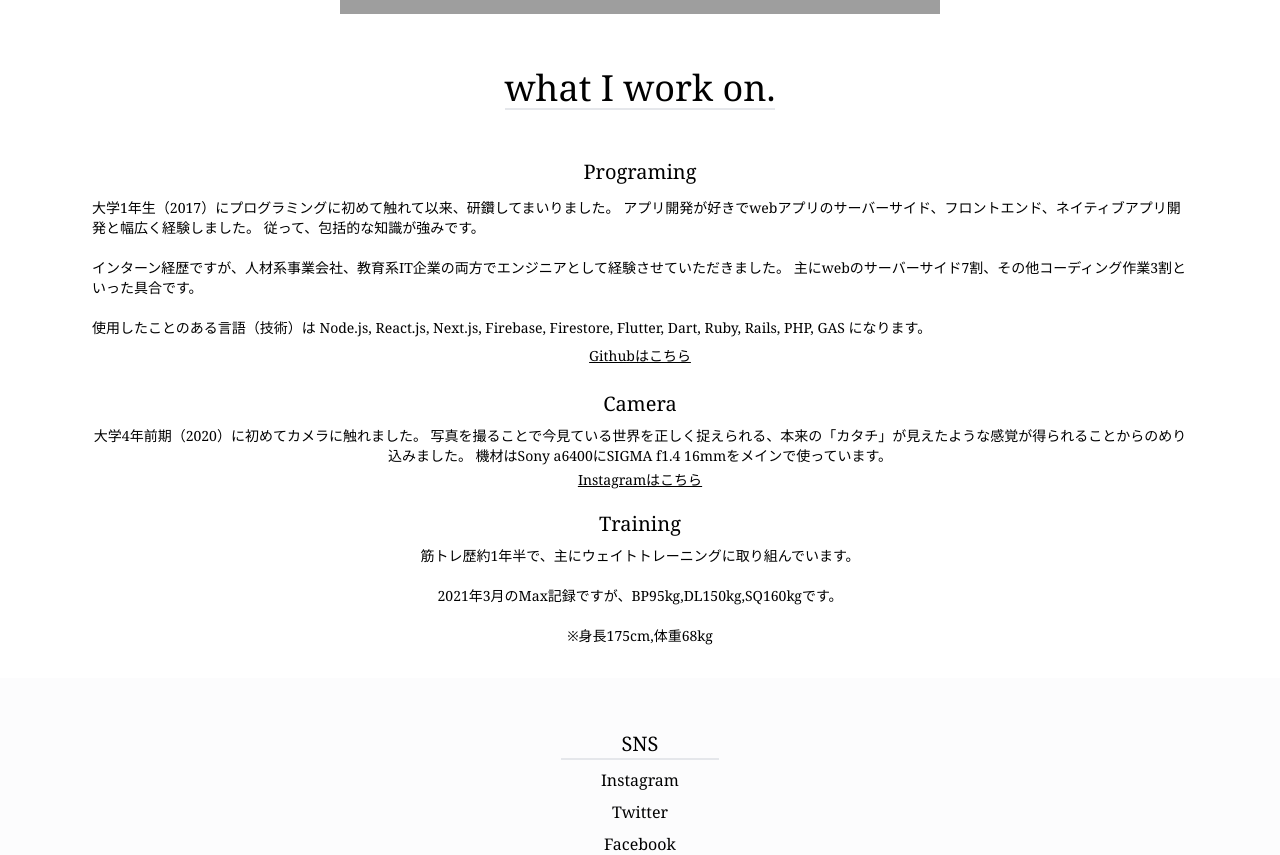
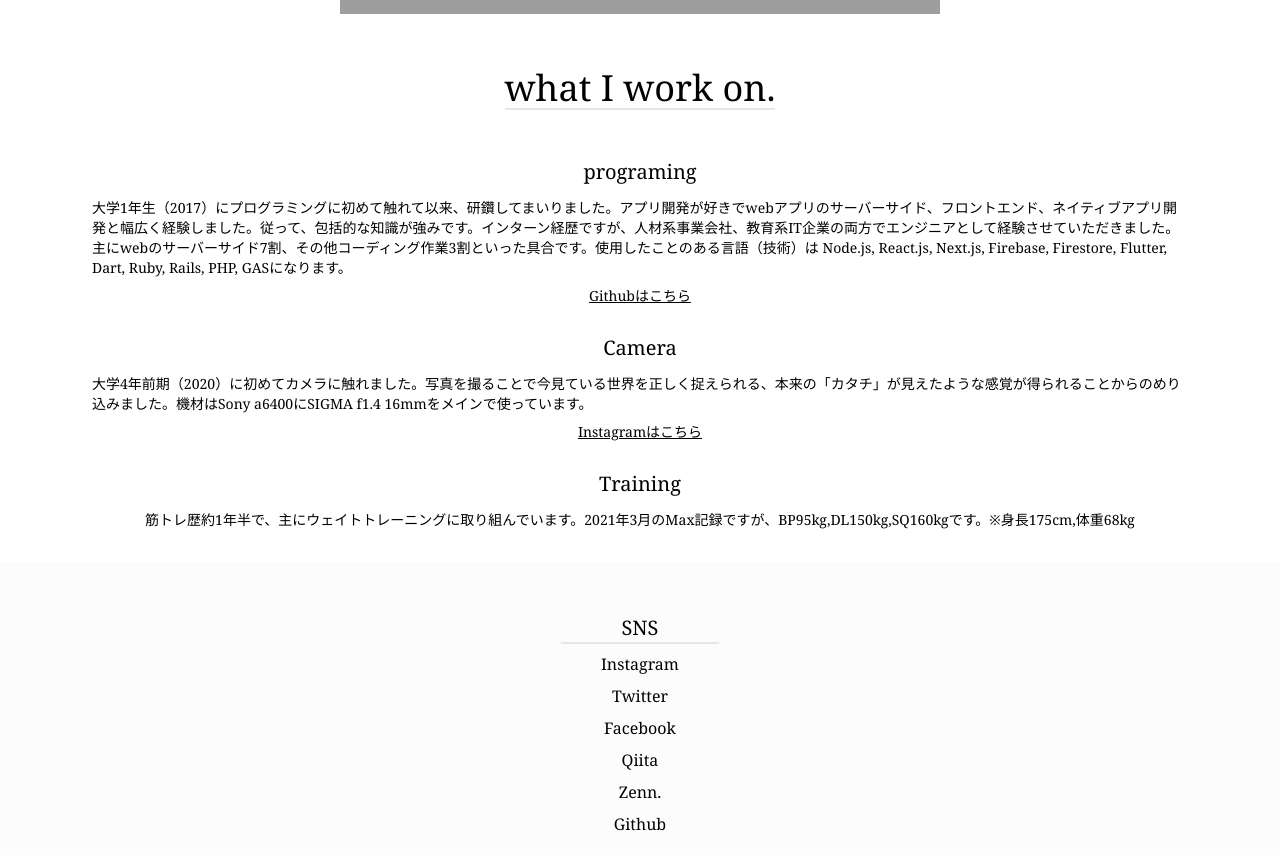
Before and after one commit to kk3939/profile, a Next.js app: page /todo in a window 1280 px wide. Shown: the part 500-1355 px from the top of the page. Built offline with nearby package versions, Linux system fonts and the light colour scheme; grey boxes are pictures that could not be loaded.

Commit message:
refocor contents

```diff
--- a/pages/todo.js
+++ b/pages/todo.js
@@ -3,6 +3,39 @@ import Navigation from '../components/navigation'
 import Tab from '../components/Tab'
 import Footer from '../components/Footer'
 export const todo = () => {
+    const pages = [
+        {
+            id: 1,
+            title: 'programing',
+            contents: '大学1年生（2017）にプログラミングに初めて触れて以来、研鑽してまいりました。'
+                + 'アプリ開発が好きでwebアプリのサーバーサイド、フロントエンド、ネイティブアプリ開発と幅広く経験しました。従って、包括的な知識が強みです。'
+                + 'インターン経歴ですが、人材系事業会社、教育系IT企業の両方でエンジニアとして経験させていただきました。'
+                + '主にwebのサーバーサイド7割、その他コーディング作業3割といった具合です。'
+                + '使用したことのある言語（技術）は Node.js, React.js, Next.js, Firebase, Firestore, Flutter, Dart, Ruby, Rails, PHP, GAS'
+                + 'になります。',
+            addDetailLink: 'https://github.com/kk3939',
+            addDetail: 'Githubはこちら'
+        },
+        {
+            id: 2,
+            title: 'Camera',
+            contents: '大学4年前期（2020）に初めてカメラに触れました。'
+                + '写真を撮ることで今見ている世界を正しく捉えられる、本来の「カタチ」が見えたような感覚が得られることからのめり込みました。'
+                + '機材はSony a6400にSIGMA f1.4 16mmをメインで使っています。',
+            addDetailLink: 'https://www.instagram.com/kyo9bo/?hl=ja',
+            addDetail: 'Instagramはこちら'
+        },
+        {
+            id: 3,
+            title: 'Training',
+            contents: '筋トレ歴約1年半で、主にウェイトトレーニングに取り組んでいます。'
+                + '2021年3月のMax記録ですが、BP95kg,DL150kg,SQ160kgです。'
+                + '※身長175cm,体重68kg',
+            addDetailLink: '',
+            addDetail: ''
+            // 空文字はfalseになり表示されない
+        }
+    ]
     return (
         <>
             <Navigation />
@@ -18,42 +51,23 @@ export const todo = () => {
             </div>
 
             <div className='flex items-center flex-wrap justify-center py-5 px-10'>
-                <div className='py-2 px-8'>
-                    <p className='py-2 px-5 font-serif text-xl text-center'>Programing</p>
-                    <p className='text-left px-5 font-serif py-1 text-sm'>
-                        大学1年生（2017）にプログラミングに初めて触れて以来、研鑽してまいりました。
-                        アプリ開発が好きでwebアプリのサーバーサイド、フロントエンド、ネイティブアプリ開発と幅広く経験しました。
-                        従って、包括的な知識が強みです。<br/><br/>
-                        インターン経歴ですが、人材系事業会社、教育系IT企業の両方でエンジニアとして経験させていただきました。
-                        主にwebのサーバーサイド7割、その他コーディング作業3割といった具合です。<br/><br/>
-                        使用したことのある言語（技術）は Node.js, React.js, Next.js, Firebase, Firestore, Flutter, Dart, Ruby, Rails, PHP, GAS
-                        になります。
-                    </p>
-                    <a href="https://github.com/kk3939" className='block text-center px-5 font-serif py-1 text-sm underline'>
-                        Githubはこちら
-                    </a>
-                </div>
-
-                <div className='py-2 px-8'>
-                    <p className='py-1 px-5 font-serif text-xl text-center'>Camera</p>
-                    <p className='text-center px-5 font-serif py-1 text-sm'>
-                        大学4年前期（2020）に初めてカメラに触れました。
-                        写真を撮ることで今見ている世界を正しく捉えられる、本来の「カタチ」が見えたような感覚が得られることからのめり込みました。
-                        機材はSony a6400にSIGMA f1.4 16mmをメインで使っています。
-                    </p>
-                    <a href="https://www.instagram.com/kyo9bo/?hl=ja" className='block text-center px-5 font-serif text-sm underline'>
-                        Instagramはこちら
-                    </a>
-                </div>
-
-                <div className='py-2 px-8'>
-                    <p className='py-1 px-5 font-serif text-xl text-center'>Training</p>
-                    <p className='text-center px-5 font-serif py-1 text-sm'>
-                        筋トレ歴約1年半で、主にウェイトトレーニングに取り組んでいます。<br/><br/>
-                        2021年3月のMax記録ですが、BP95kg,DL150kg,SQ160kgです。<br/><br/>
-                        ※身長175cm,体重68kg
-                    </p>
-                </div>
+                {
+                    pages.map((page) =>
+                        <div className='py-2 px-8' key={page.id}>
+                            <p className='py-2 px-5 font-serif text-xl text-center'>{page.title}</p>
+                            <p className='text-left px-5 font-serif py-1 text-sm'>
+                                {page.contents}
+                            </p>
+                            {
+                                page.addDetail ?
+                                    <a href={page.addDetailLink} className='block text-center px-5 font-serif py-1 text-sm underline'>
+                                        {page.addDetail}
+                                    </a>
+                                : ''
+                            }
+                        </div>
+                    )
+                }
             </div>
 
             <Footer />
```
